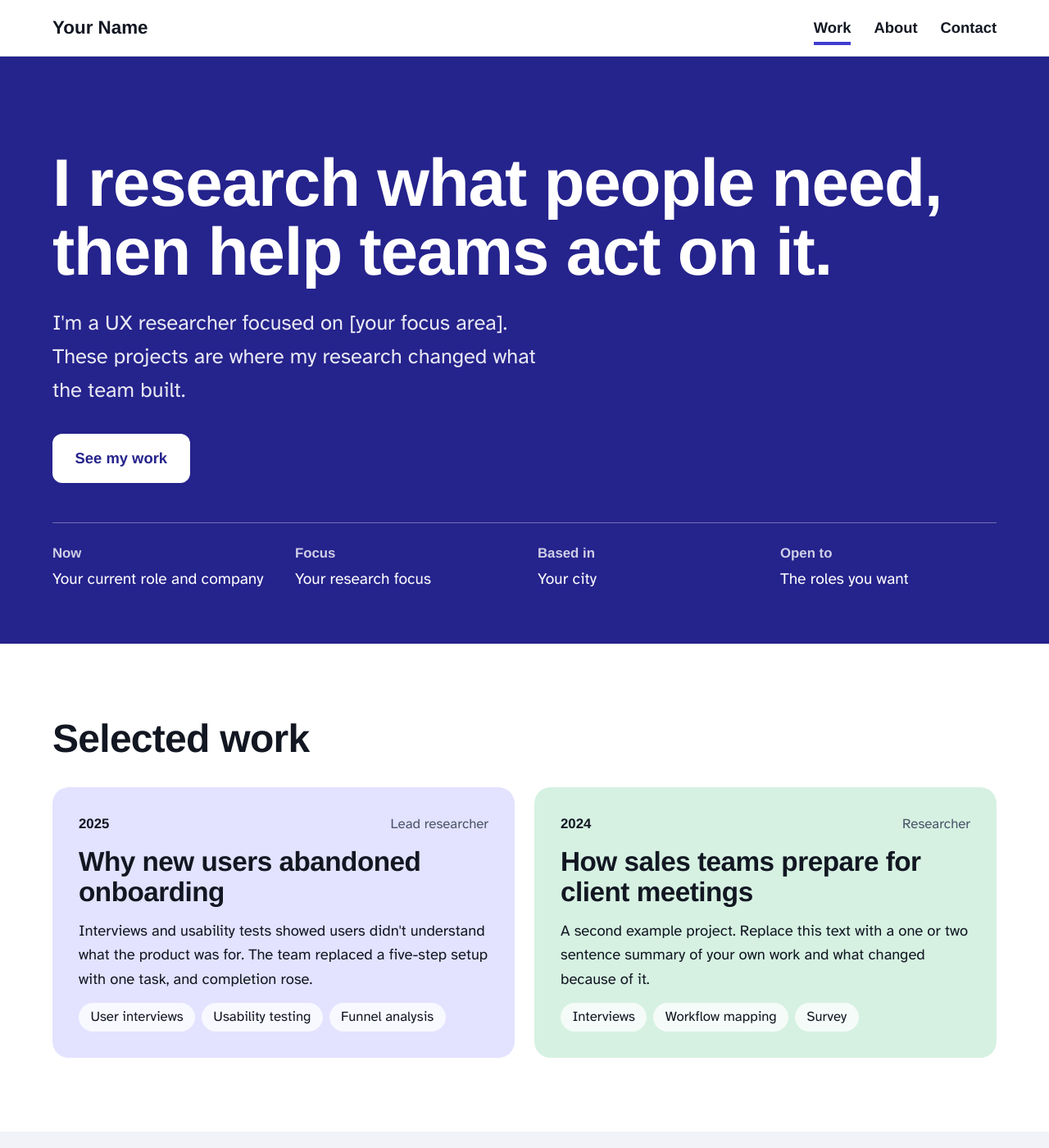
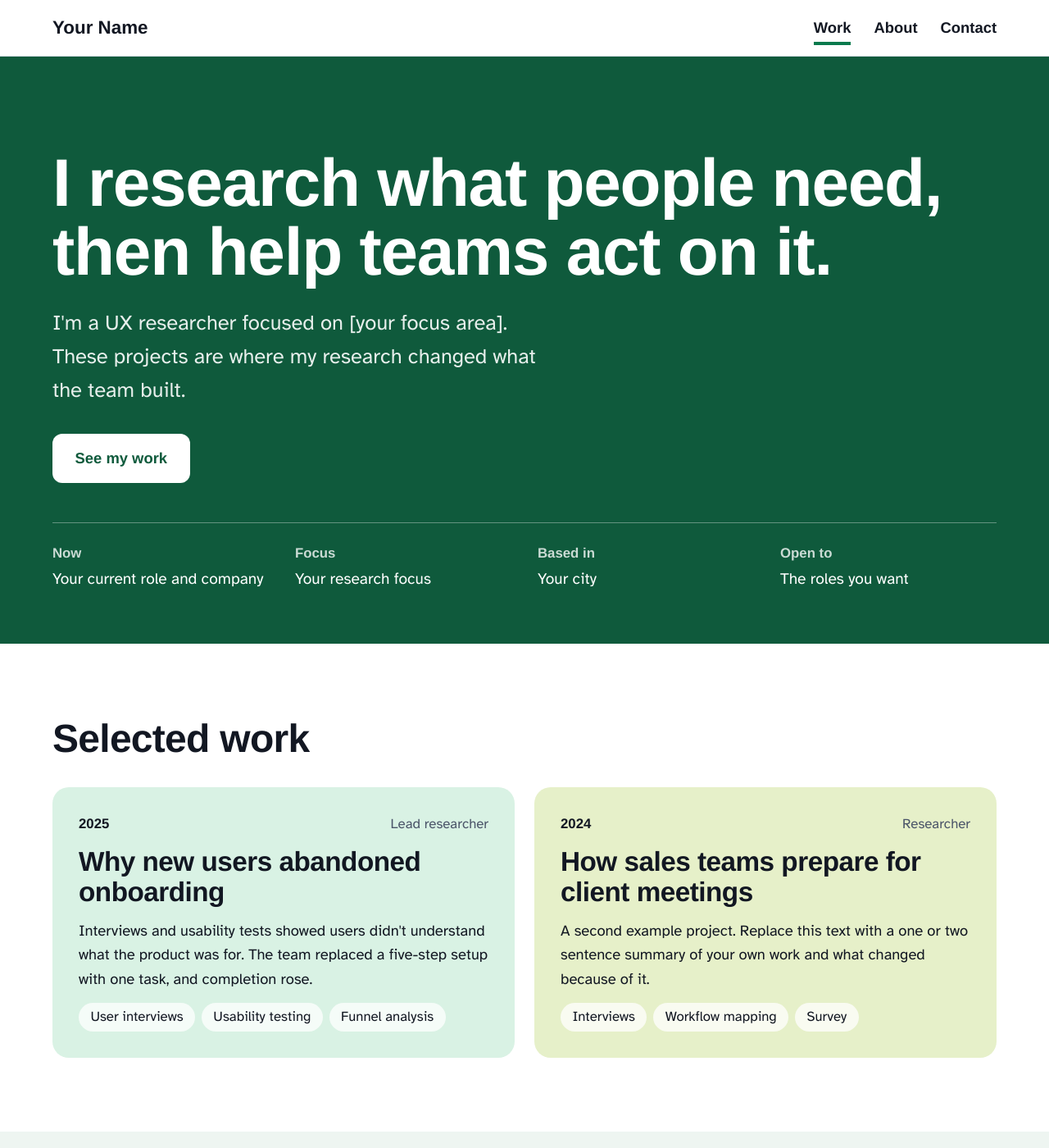
Before and after one commit to garryst/garrystein.github.io, a Jekyll site: the page built from index.md, in a window 1280 px wide and 1400 px high. Shown: the whole window at 82% size. Built offline with Jekyll 4.4.1, drawn with Linux system fonts in a browser that asks for light colours; some web fonts are replaced.

Commit message:
Update style.css

```diff
--- a/assets/css/style.css
+++ b/assets/css/style.css
@@ -1,14 +1,14 @@
 :root {
   --ink: #121722;
   --muted: #4a5468;
-  --mist: #f1f3f9;
+  --mist: #eef5f1;
   --line: #d8dce8;
-  --indigo: #25238c;
-  --link: #3f3dd1;
-  --t1: #e3e2ff;
-  --t2: #d6f1e2;
+  --indigo: #0f5a3c;
+  --link: #0a7a4d;
+  --t1: #d9f2e4;
+  --t2: #e6f0c9;
   --t3: #ffe8c4;
-  --t4: #d9eafb;
+  --t4: #d4ecf0;
   --display: "Familjen Grotesk", "Helvetica Neue", Arial, sans-serif;
   --body: "Atkinson Hyperlegible", Verdana, "Helvetica Neue", Arial, sans-serif;
   --pad: clamp(1.25rem, 5vw, 5rem);
```
